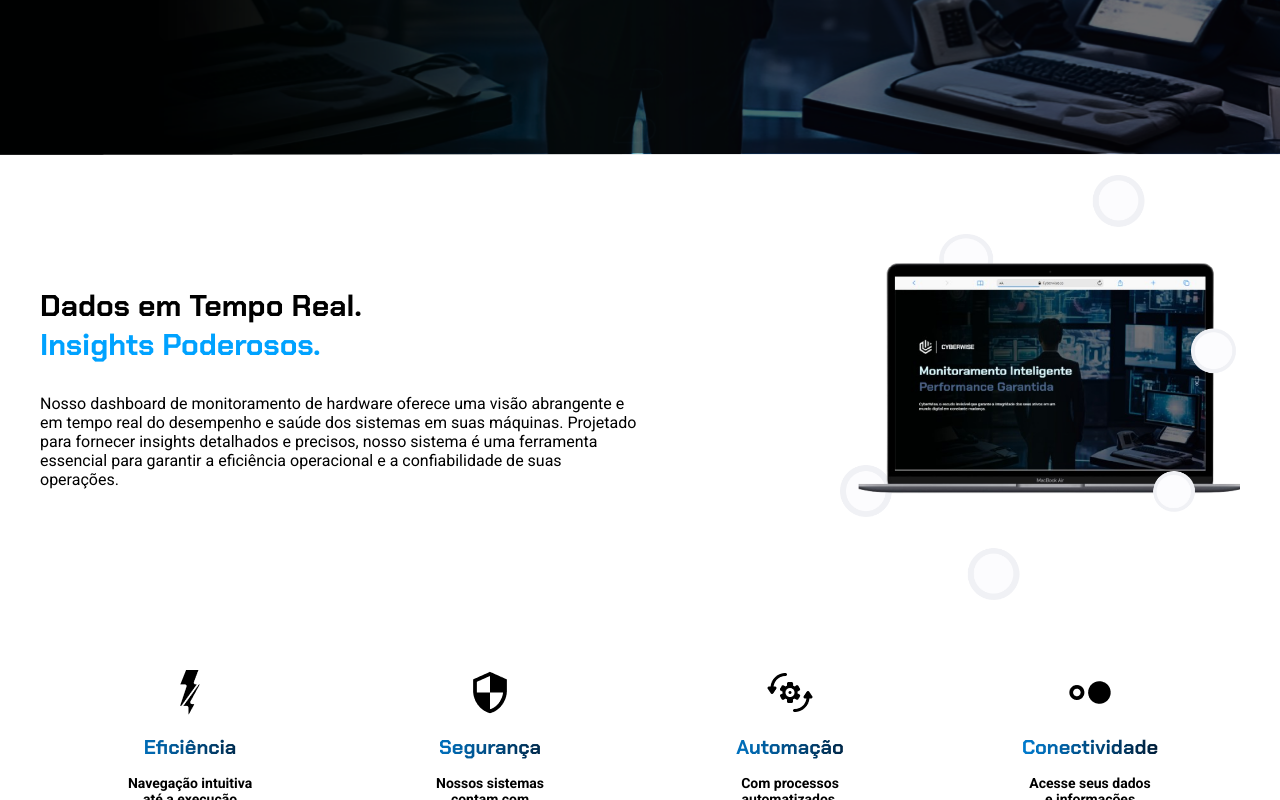
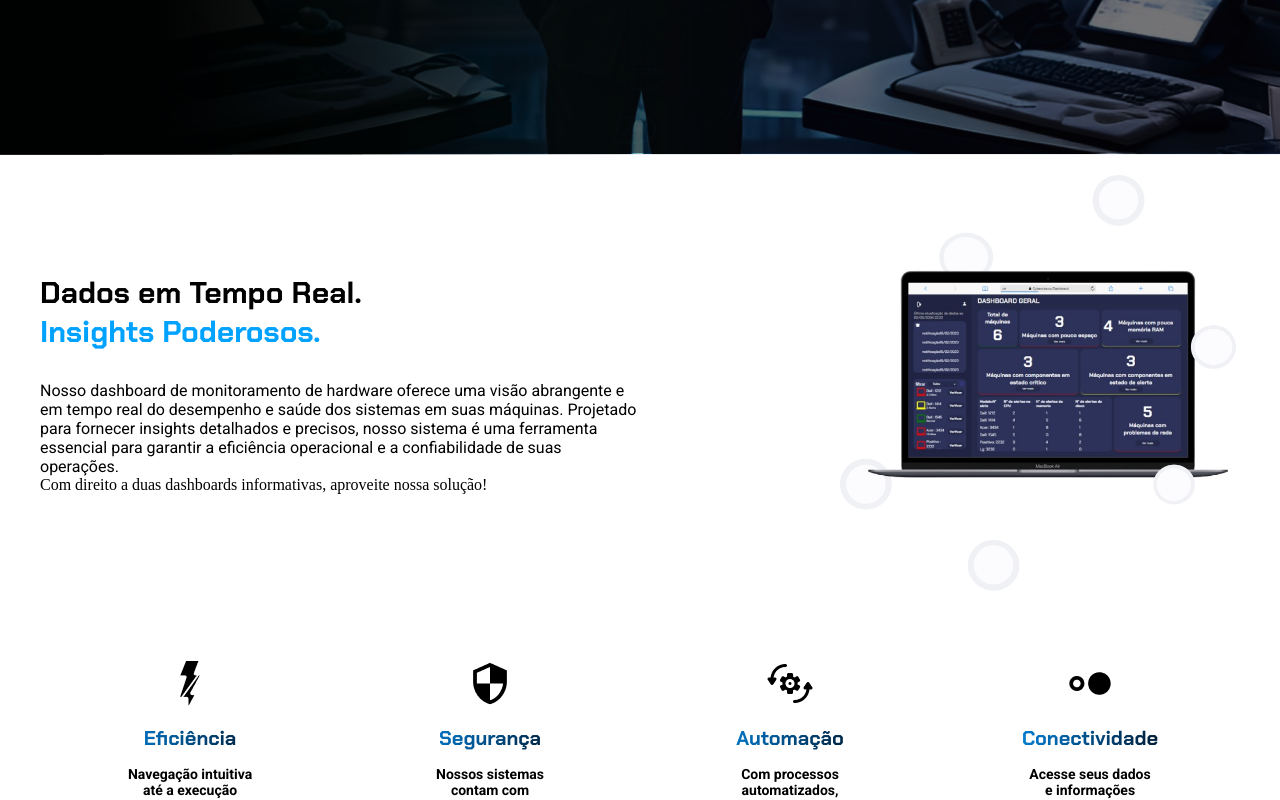
Before and after one commit to Cyber-Wise/cyberwise, a website: page Web/public/index.html in a window 1280 px wide. Shown: the part 587-1387 px from the top of the page. Drawn offline with nearby package versions, Linux system fonts and the light colour scheme.

Commit message:
atualizando site

```diff
--- a/Web/public/index.html
+++ b/Web/public/index.html
@@ -73,9 +73,12 @@
           <h2 class="titulo-1">Dados em Tempo Real.</h2>
           <h2 class="titulo-2">Insights Poderosos.</h2>
           <p class="descricao mobile" >Nosso dashboard de monitoramento de hardware oferece uma visão abrangente e em tempo real do desempenho e saúde dos sistemas em suas máquinas. Projetado para fornecer insights detalhados e precisos, nosso sistema é uma ferramenta essencial para garantir a eficiência operacional e a confiabilidade de suas operações.</p>
+          <p>
+            Com direito a duas dashboards informativas, aproveite nossa solução!
+          </p>
           <!-- <p class="mobileTxt">Nosso dashboard de monitoramento de hardware oferece uma visão em tempo real do desempenho e saúde dos sistemas em suas máquinas, fornecendo insights detalhados para garantir a eficiência e confiabilidade operacional.</p> -->
         </div>
-        <img class="mobileEcomputador" src="./assets/responsivo.png" alt="">
+        <img class="mobileEcomputador" src="./assets/nottDASH.png" alt="">
       </div>
       <div class="cards">
       <div class="card">
```
Also changed, not shown: Web/public/assets/nottDASH.png (added).
